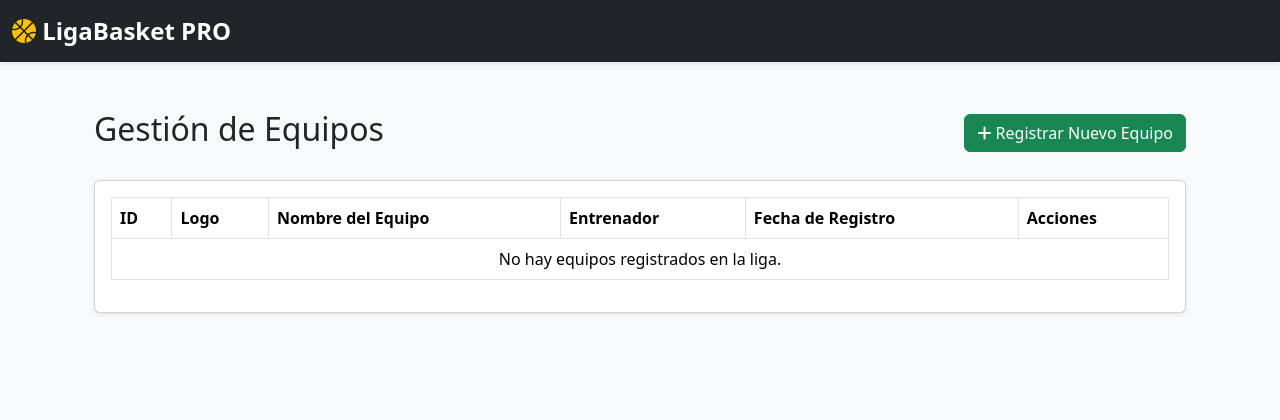
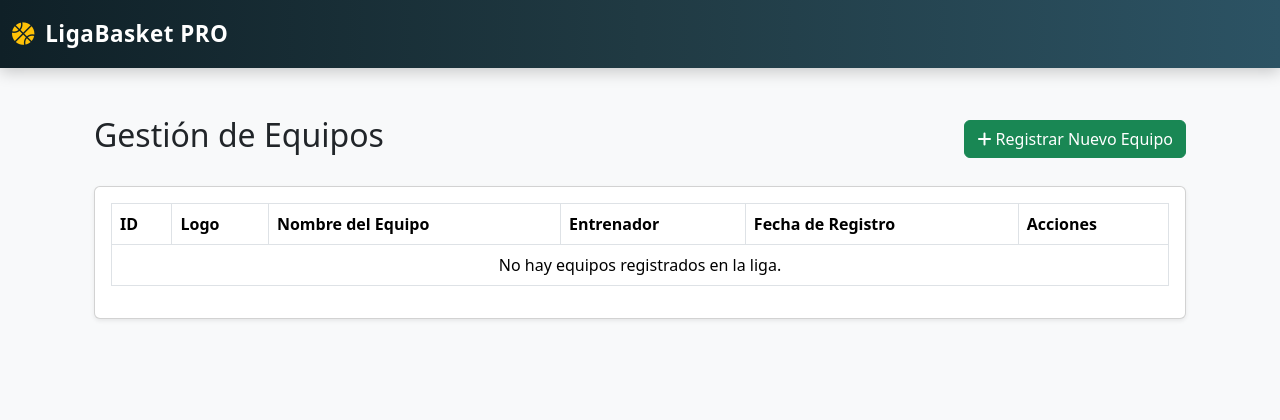
Before and after one commit to alejandro-galo/proyecto-software, a PHP site: page /core/equipos/index.php in a window 1280 px wide. Shown: the top 420 px of the page. Run offline with PHP 8.4, Linux system fonts and the light colour scheme; data that the repository does not hold is empty; some libraries are stand-ins or nearby versions.

Commit message:
Mejora visual de la interfaz del usuario

```diff
--- a/includes/header.php
+++ b/includes/header.php
@@ -15,61 +15,111 @@ if (session_status() == PHP_SESSION_NONE) { session_start(); }
     <link rel="stylesheet" href="https://cdnjs.cloudflare.com/ajax/libs/font-awesome/6.5.1/css/all.min.css">
     <link rel="stylesheet" href="/mi_sistema/assets/css/style.css">
     <link rel="stylesheet" href="https://cdn.jsdelivr.net/npm/sweetalert2@11/dist/sweetalert2.min.css">
+
+    <style>
+        .navbar-custom {
+            background: linear-gradient(90deg, #0f2027 0%, #203a43 50%, #2c5364 100%);
+            padding: 12px 0;
+            box-shadow: 0 4px 15px rgba(0,0,0,0.2);
+        }
+
+        .navbar-custom .navbar-brand {
+            font-size: 1.4rem;
+            letter-spacing: 0.5px;
+        }
+
+        .navbar-custom .nav-link {
+            color: rgba(255, 255, 255, 0.85);
+            font-weight: 500;
+            padding: 8px 16px !important;
+            margin: 0 4px;
+            border-radius: 8px;
+            transition: all 0.3s ease;
+        }
+
+        /* Efecto al pasar el mouse por los enlaces del menú */
+        .navbar-custom .nav-link:hover {
+            color: #f59e0b !important; /* Naranja básquetbol */
+            background-color: rgba(255, 255, 255, 0.05);
+            transform: translateY(-2px);
+        }
+
+        /* Estilo moderno para el menú desplegable del perfil */
+        .dropdown-menu-custom {
+            border: none;
+            border-radius: 12px;
+            box-shadow: 0 10px 30px rgba(0,0,0,0.15);
+            padding: 10px 0;
+        }
+
+        .dropdown-menu-custom .dropdown-item {
+            font-weight: 500;
+            padding: 10px 20px;
+            transition: background-color 0.2s ease;
+        }
+
+        .dropdown-menu-custom .dropdown-item:hover {
+            background-color: #f8f9fa;
+            color: #f59e0b;
+        }
+    </style>
 </head>
 <body class="bg-light">
 
-<nav class="navbar navbar-expand-lg navbar-dark bg-dark shadow-sm">
+<nav class="navbar navbar-expand-lg navbar-dark navbar-custom sticky-top">
   <div class="container-fluid">
     <a class="navbar-brand fw-bold" href="/mi_sistema/index.php">
-        <i class="fas fa-basketball-ball text-warning"></i> LigaBasket PRO
+        <i class="fas fa-basketball-ball text-warning me-1"></i> LigaBasket PRO
     </a>
-    <button class="navbar-toggler" type="button" data-bs-toggle="collapse" data-bs-target="#navbarNav">
+    <button class="navbar-toggler border-0" type="button" data-bs-toggle="collapse" data-bs-target="#navbarNav">
       <span class="navbar-toggler-icon"></span>
     </button>
+
     <div class="collapse navbar-collapse" id="navbarNav">
         <?php if (isset($_SESSION['id_usuario'])): ?>
           <ul class="navbar-nav me-auto mb-2 mb-lg-0">
 
             <li class="nav-item">
-              <a class="nav-link" href="/mi_sistema/index.php"><i class="fas fa-tachometer-alt"></i> Dashboard</a>
+              <a class="nav-link" href="/mi_sistema/index.php"><i class="fas fa-tachometer-alt me-1"></i> Dashboard</a>
             </li>
 
             <li class="nav-item">
-              <a class="nav-link" href="/mi_sistema/modules/torneos/index.php"><i class="fas fa-trophy"></i> Torneos</a>
+              <a class="nav-link" href="/mi_sistema/modules/torneos/index.php"><i class="fas fa-trophy me-1"></i> Torneos</a>
             </li>
 
             <li class="nav-item">
-              <a class="nav-link" href="/mi_sistema/modules/equipos/index.php"><i class="fas fa-users"></i> Equipos</a>
+              <a class="nav-link" href="/mi_sistema/modules/equipos/index.php"><i class="fas fa-users me-1"></i> Equipos</a>
             </li>
 
             <li class="nav-item">
-              <a class="nav-link" href="/mi_sistema/modules/jugadores/index.php"><i class="fas fa-running"></i> Jugadores</a>
+              <a class="nav-link" href="/mi_sistema/modules/jugadores/index.php"><i class="fas fa-running me-1"></i> Jugadores</a>
             </li>
 
             <li class="nav-item">
-              <a class="nav-link" href="/mi_sistema/modules/partidos/index.php"><i class="fas fa-calendar-alt"></i> Partidos</a>
+              <a class="nav-link" href="/mi_sistema/modules/partidos/index.php"><i class="fas fa-calendar-alt me-1"></i> Partidos</a>
             </li>
 
             <li class="nav-item">
-              <a class="nav-link" href="/mi_sistema/modules/estadisticas/index.php"><i class="fas fa-chart-bar"></i> Estadísticas</a>
+              <a class="nav-link" href="/mi_sistema/modules/estadisticas/index.php"><i class="fas fa-chart-bar me-1"></i> Estadísticas</a>
             </li>
 
             <?php if (isset($_SESSION['id_rol']) && $_SESSION['id_rol'] == 1): ?>
             <li class="nav-item">
-              <a class="nav-link" href="/mi_sistema/modules/usuarios/index.php"><i class="fas fa-user-shield"></i> Usuarios</a>
+              <a class="nav-link" href="/mi_sistema/modules/usuarios/index.php"><i class="fas fa-user-shield me-1"></i> Usuarios</a>
             </li>
             <?php endif; ?>
 
           </ul>
+
           <ul class="navbar-nav">
               <li class="nav-item dropdown">
-                  <a class="nav-link dropdown-toggle" href="#" role="button" data-bs-toggle="dropdown">
-                      <i class="fas fa-user"></i> <?php echo htmlspecialchars($_SESSION['nombre_completo'] ?? 'Usuario'); ?>
+                  <a class="nav-link dropdown-toggle fw-bold" href="#" role="button" data-bs-toggle="dropdown">
+                      <i class="fas fa-user-circle fs-5 align-middle me-1"></i> <?php echo htmlspecialchars($_SESSION['nombre_completo'] ?? 'Usuario'); ?>
                   </a>
-                  <ul class="dropdown-menu dropdown-menu-end">
-                      <li><a class="dropdown-item" href="/mi_sistema/modules/perfil/index.php">Mi Perfil</a></li>
+                  <ul class="dropdown-menu dropdown-menu-end dropdown-menu-custom">
+                      <li><a class="dropdown-item" href="/mi_sistema/modules/perfil/index.php"><i class="fas fa-id-card me-2 text-secondary"></i> Mi Perfil</a></li>
                       <li><hr class="dropdown-divider"></li>
-                      <li><a class="dropdown-item" href="/mi_sistema/modules/auth/logout.php"><i class="fas fa-sign-out-alt text-danger"></i> Cerrar Sesión</a></li>
+                      <li><a class="dropdown-item" href="/mi_sistema/modules/auth/logout.php"><i class="fas fa-sign-out-alt text-danger me-2"></i> Cerrar Sesión</a></li>
                   </ul>
               </li>
           </ul>
```
